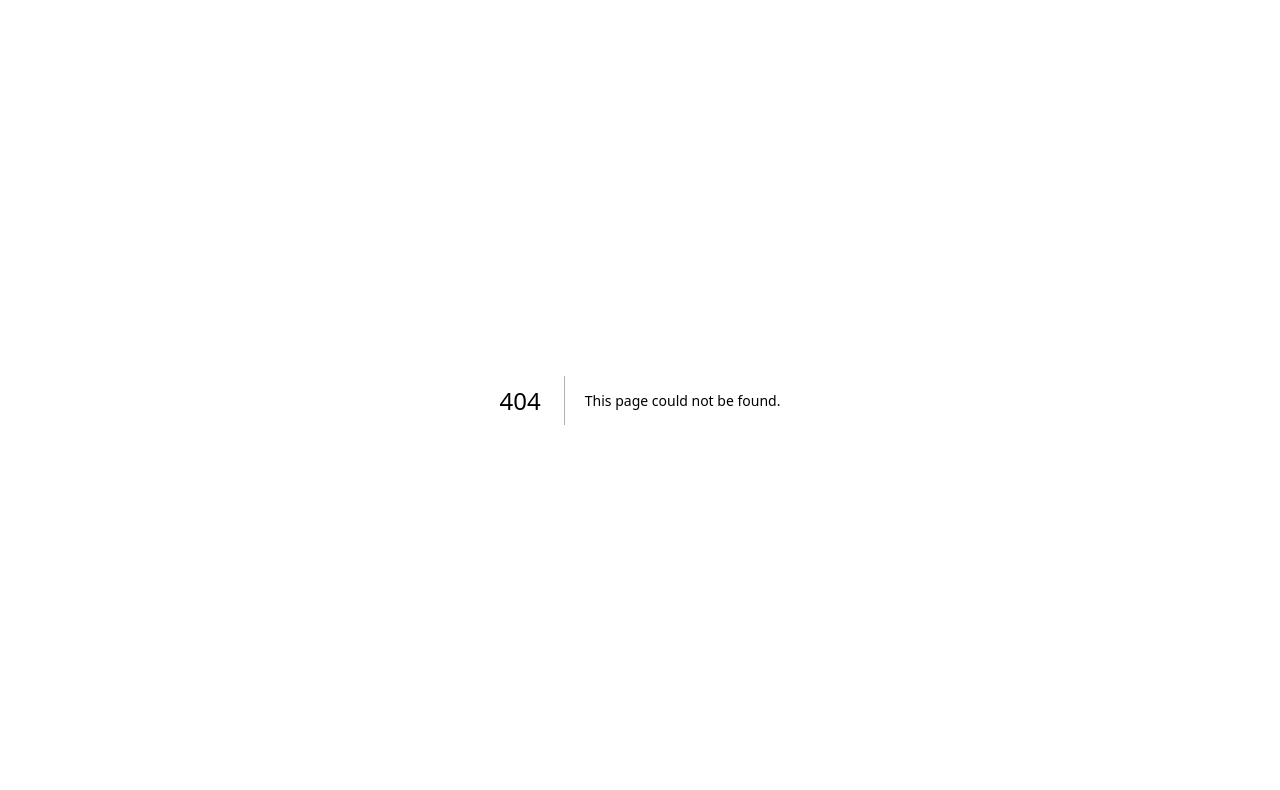
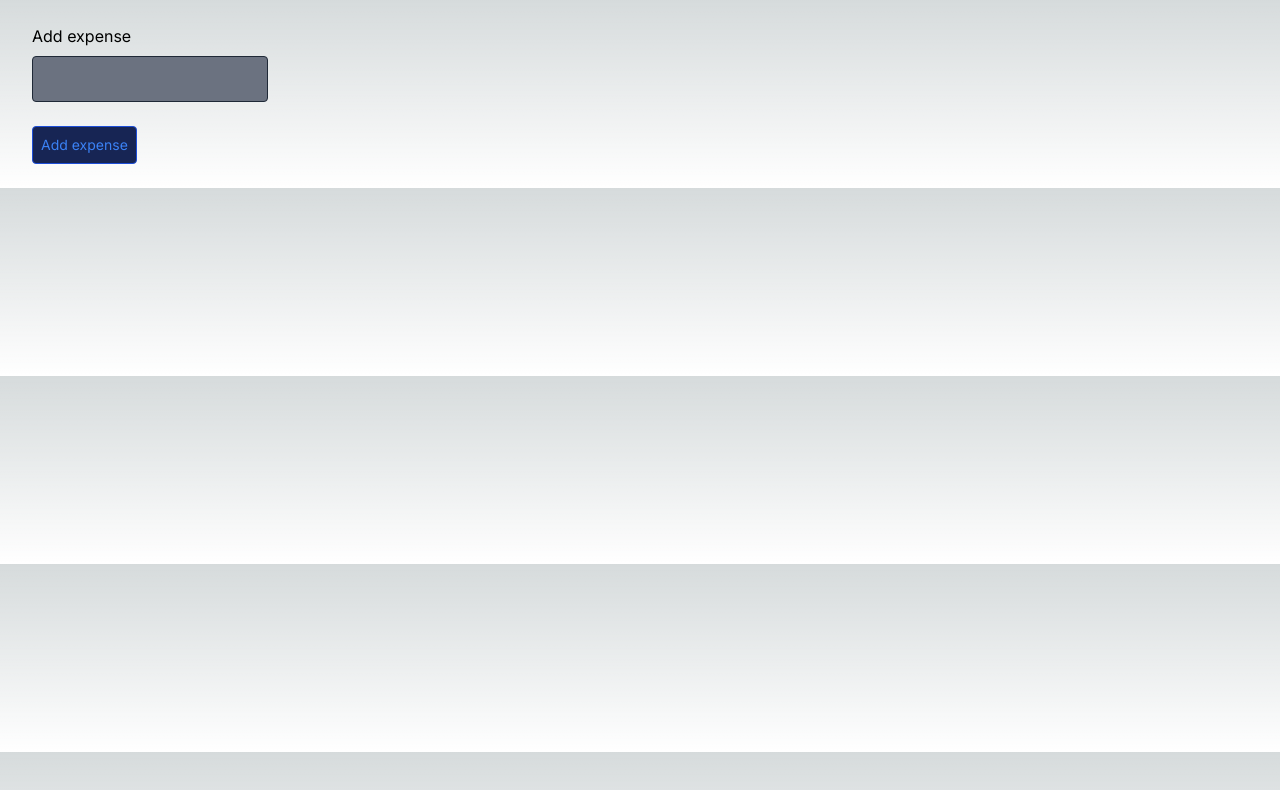
Before and after one commit to zaka29/budgetlink, a Next.js app: page /add-expense in a window 1280 px wide. Before the commit this address had no page. Shown: the top 790 px of the page. Built offline with nearby package versions, Linux system fonts and the light colour scheme.

Commit message:
Client wire up api routes: updating spreadsheets

```diff
--- a/package.json
+++ b/package.json
@@ -22,5 +22,9 @@
     "react-dom": "18.2.0",
     "tailwindcss": "3.3.3",
     "typescript": "5.1.6"
+  },
+  "devDependencies": {
+    "eslint-config-prettier": "^8.9.0",
+    "prettier": "3.0.0"
   }
 }
--- /dev/null
+++ b/src/app/(updates)/add-expense/page.tsx
@@ -0,0 +1,66 @@
+"use client";
+import { LabelInput } from "@/components/ui/LabelInput";
+import { useState } from "react";
+import { useRouter } from "next/navigation";
+import { getSheets, getTotalExpenseCellData } from "@/app/page";
+import { redirect } from "next/navigation";
+import { RedirectType } from "next/dist/client/components/redirect";
+import { json } from "stream/consumers";
+
+export default function Page({
+  searchParams,
+}: {
+  searchParams: { [key: string]: string };
+}) {
+  const total = searchParams.total || 0;
+  const router = useRouter();
+  const [expense, setExpense] = useState("");
+  const [loading, setLoading] = useState(false);
+
+  const postData = async () => {
+    console.log("post total ", Number(total) + Number(expense));
+    const path = "/api/sheets";
+    if (Number.isNaN(expense)) {
+      return;
+    }
+    setLoading(true);
+    try {
+      const response = await fetch(path, {
+        method: "POST",
+        headers: { "Content-Type": "application/json" },
+        body: `${Number(total) + Number(expense)}`,
+      });
+      const result = await response.json();
+      console.log("post result", result);
+    } catch (e) {
+      throw new Error("something did not work");
+    } finally {
+      setLoading(false);
+      router.push("/");
+    }
+  };
+
+  return (
+    <main className="mx-auto max-w-7xl py-6 sm:px-6 lg:px-8">
+      <form>
+        <div>
+          <LabelInput
+            label="Add expense"
+            name="addtototal"
+            onChangeFn={setExpense}
+          />
+          <div className="mt-2">
+            <button
+              disabled={loading}
+              type="button"
+              onClick={postData}
+              className="rounded border border-blue-700 p-2 bg-blue-950 hover:bg-blue-900 text-sm text-blue-500"
+            >
+              {loading ? "Adding" : "Add"} expense
+            </button>
+          </div>
+        </div>
+      </form>
+    </main>
+  );
+}
--- /dev/null
+++ b/src/app/api/sheets/route.ts
@@ -0,0 +1,27 @@
+import { NextResponse } from "next/server";
+import { getSheets } from "@/app/page";
+
+export async function POST(request: Request) {
+  const range = `15jul-15Aug'23!M4`;
+
+  try {
+    const res = await request.text();
+    const sheets = await getSheets();
+    await sheets.spreadsheets.values.update({
+      valueInputOption: "RAW",
+      spreadsheetId: process.env.SHEET_ID,
+      range,
+      requestBody: {
+        values: [[res]],
+      },
+    });
+  } catch (e) {
+    throw new Error(`could not update sheets: ${e}`);
+  }
+
+  return NextResponse.json({ test: "success" });
+}
+
+export async function GET(request: Request) {
+  return NextResponse.json({ test: "hellow" });
+}
--- /dev/null
+++ b/src/app/loading.tsx
@@ -0,0 +1,7 @@
+import React from "react";
+
+export const Loading = () => {
+  return <div>Loading..</div>;
+};
+
+export default Loading;
--- a/src/app/page.tsx
+++ b/src/app/page.tsx
@@ -1,102 +1,56 @@
-import {google} from "googleapis";
+import { google } from "googleapis";
+import Link from "next/link";
 import { revalidatePath } from "next/cache";
+import { AddToSpreadsheet } from "@/components/AddToSpreadsheet";
 
-async function getSheets () {
+export async function getSheets() {
   try {
-    const auth = await google.auth.getClient({ scopes: ['https://www.googleapis.com/auth/spreadsheets'] });
-    return google.sheets({version: 'v4', auth})
+    const auth = await google.auth.getClient({
+      scopes: ["https://www.googleapis.com/auth/spreadsheets"],
+    });
+    return google.sheets({ version: "v4", auth });
   } catch (e) {
-    throw new Error(`Something went wrong ${e}`)
+    throw new Error(`Something went wrong ${e}`);
   }
 }
-async function getData() {
+
+export async function getTotalExpenseCellData() {
   // Auth
   const sheets = await getSheets();
-  const range = `15jul-15Aug'23!M4`; 'https://docs.google.com/spreadsheets/d/130GzlQ4vn3ZCAmgPVn0dLCbgBqYaLU5lU6DCDXPdO4c/edit#gid=1859685028&range=L4'
+  const range = `15jul-15Aug'23!M4`;
+  // ("https://docs.google.com/spreadsheets/d/130GzlQ4vn3ZCAmgPVn0dLCbgBqYaLU5lU6DCDXPdO4c/edit#gid=1859685028&range=L4");
   const response = await sheets.spreadsheets.values.get({
     spreadsheetId: process.env.SHEET_ID,
     range,
   });
   // @ts-ignore
   const [title, content] = response?.data?.values[0];
-  console.log(title, content)
+  console.log(title, content);
 
   return {
     sheets: {
       title,
-      content
-    }
-  }
-}
-
-async function updateCell(value: string) {
-  const sheets = await getSheets();
-  const range = `15jul-15Aug'23!M4`
-  try {
-    return await sheets.spreadsheets.values.update({
-      valueInputOption: 'RAW',
-      spreadsheetId: process.env.SHEET_ID,
-      range,
-      requestBody: {
-        values: [[value]],
+      content,
     },
-    })
-  } catch (e) {
-    throw new Error(`could not update sheets: ${e}`)
-  }
+  };
 }
 
 export default async function Page() {
-
-  const { sheets: { title } } = await getData();
-  async function addToTotal(data: FormData) {
-    'use server'
-
-    const sheets = await getSheets();
-    const range = `15jul-15Aug'23!M4`
-    const expense = data.get('addtototal');
-    const result = Number(title)+Number(expense);
-    try {
-      await sheets.spreadsheets.values.update({
-        valueInputOption: 'RAW',
-        spreadsheetId: process.env.SHEET_ID,
-        range,
-        requestBody: {
-          values: [[result]],
-        },
-      })
-      revalidatePath('/');
-    } catch (e) {
-      throw new Error(`could not update sheets: ${e}`)
-    }
-  }
+  const {
+    sheets: { title },
+  } = await getTotalExpenseCellData();
 
   return (
-    <main className="flex min-h-screen mx-auto w-1/4 flex-col items-start justify-center">
-      <form action={addToTotal}>
+    <main className="mx-auto max-w-7xl py-6 sm:px-6 lg:px-8">
       <div className="pb-8">
         <p className="pb-4">Total groceries:</p>
         <p className="fixed left-0 top-0 flex w-full justify-center border-b border-gray-300 bg-gradient-to-b from-zinc-200 pb-6 pt-8 backdrop-blur-2xl dark:border-neutral-800 dark:bg-zinc-800/30 dark:from-inherit lg:static lg:w-auto  lg:rounded-xl lg:border lg:bg-gray-200 lg:p-4 lg:dark:bg-zinc-800/30">
-            <code className="font-mono font-bold"> {title ? title : 'n/a'}</code>
+          <code className="font-mono font-bold"> {title ? title : "n/a"}</code>
         </p>
       </div>
       <div>
-          <label htmlFor="addtototal" className="pb-4">
-            Add total
-          </label>
-          <div className="mt-2 pb-4">
-            <input type="number" name="addtototal" className="rounded border border-gray-800 p-3 bg-gray-500 text-sm text-gray-900" />
+        <AddToSpreadsheet total={title} />
       </div>
-          <div className="mt-2">
-            <button
-                type="submit"
-                className="rounded border border-blue-700 p-2 bg-blue-950 hover:bg-blue-900 text-sm text-blue-500"
-            >
-              Add expense
-            </button>
-          </div>
-        </div>
-      </form>
     </main>
-  )
+  );
 }
--- /dev/null
+++ b/src/components/AddToSpreadsheet/AddToSpreadsheet.tsx
@@ -0,0 +1,56 @@
+"use client";
+import { LabelInput } from "@/components/ui/LabelInput";
+import { useState } from "react";
+import { useRouter } from "next/navigation";
+
+export const AddToSpreadsheet = ({ total }: { total?: string }) => {
+  const currentTotal = total || 0;
+  const router = useRouter();
+  const [expense, setExpense] = useState("");
+  const [loading, setLoading] = useState(false);
+
+  const postData = async () => {
+    console.log("post total ", Number(currentTotal) + Number(expense));
+    const path = "/api/sheets";
+    if (Number.isNaN(expense)) {
+      return;
+    }
+    setLoading(true);
+    try {
+      const response = await fetch(path, {
+        method: "POST",
+        headers: { "Content-Type": "application/json" },
+        body: `${Number(currentTotal) + Number(expense)}`,
+      });
+      const result = await response.json();
+      console.log("post result", result);
+    } catch (e) {
+      throw new Error("something did not work");
+    } finally {
+      setLoading(false);
+      router.refresh();
+    }
+  };
+
+  return (
+    <form>
+      <div>
+        <LabelInput
+          label="Add expense"
+          name="addtototal"
+          onChangeFn={setExpense}
+        />
+        <div className="mt-2">
+          <button
+            disabled={loading}
+            type="button"
+            onClick={postData}
+            className="rounded border border-blue-700 p-2 bg-blue-950 hover:bg-blue-900 text-sm text-blue-500"
+          >
+            {loading ? "Adding" : "Add"} expense
+          </button>
+        </div>
+      </div>
+    </form>
+  );
+};
--- /dev/null
+++ b/src/components/AddToSpreadsheet/index.ts
@@ -0,0 +1 @@
+export { AddToSpreadsheet } from "./AddToSpreadsheet";
--- /dev/null
+++ b/src/components/ui/LabelInput.tsx
@@ -0,0 +1,33 @@
+"use client";
+
+import { ChangeEvent } from "react";
+
+export const LabelInput = ({
+  label,
+  name,
+  onChangeFn,
+}: {
+  label: string;
+  name: string;
+  onChangeFn: (event: string) => void;
+}) => {
+  const onInputChange = (evt: ChangeEvent<HTMLInputElement>) => {
+    const { target } = evt;
+    onChangeFn(target.value);
+  };
+  return (
+    <div>
+      <label htmlFor={name} className="pb-4">
+        {label}
+      </label>
+      <div className="mt-2 pb-4">
+        <input
+          onChange={onInputChange}
+          id={name}
+          name={name}
+          className="rounded border border-gray-800 p-3 bg-gray-500 text-sm text-gray-900"
+        />
+      </div>
+    </div>
+  );
+};
```
Also changed, not shown: src/app/layout.tsx (+9 -9 lines), .eslintrc.json, 2 other files (tests, documents, lock files or other folders). Lines whose indentation alone changed are shown as unchanged.
